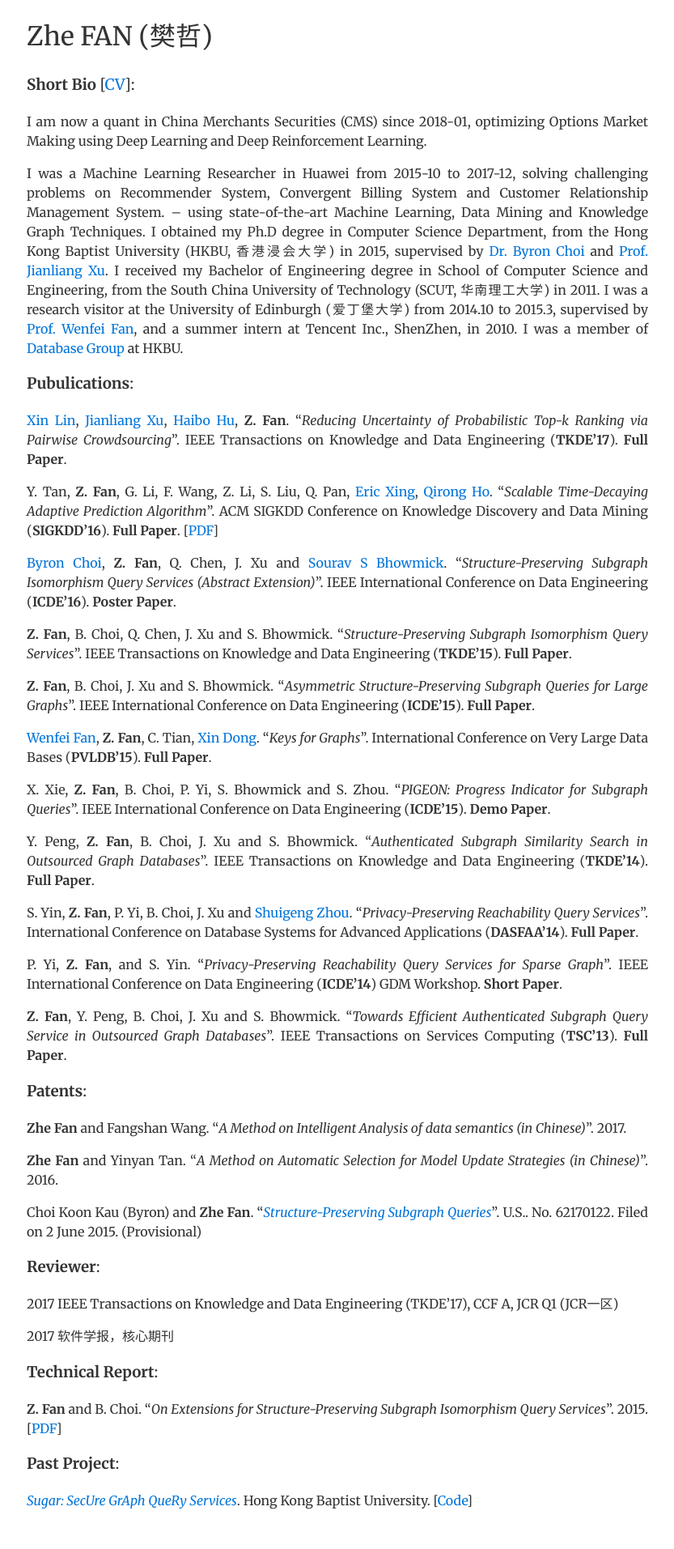
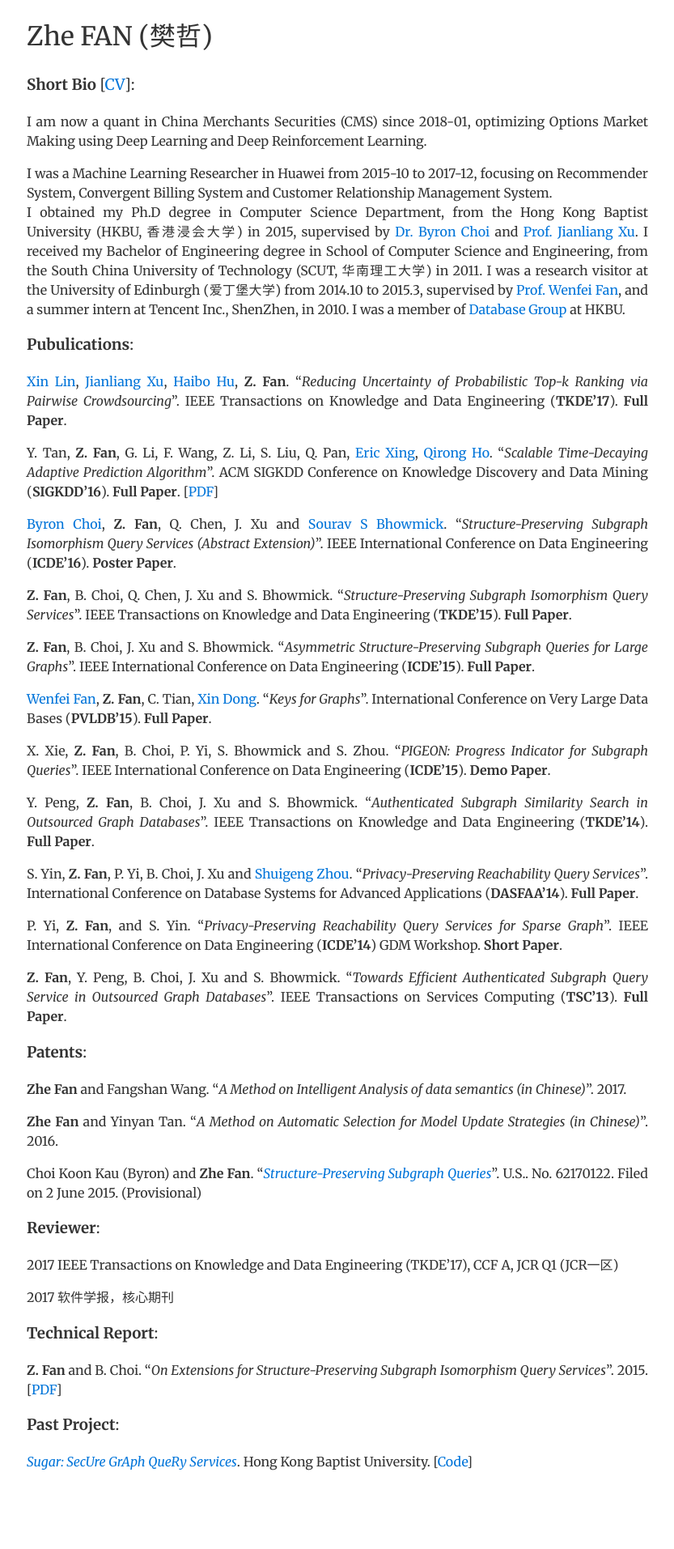
Before and after one commit to fanzhe/fanzhe.github.io, a Jekyll site: the page built from index.md, in a window 1280 px wide. Shown: the whole page at 81% size, without its empty margins (223-1056 px from the left). Built offline with Jekyll 4.4.1, drawn with Linux system fonts in a browser that asks for light colours; our own code applies the rules of GitHub Pages for plain Markdown files; after the commit the page ends 1865 px from its top, so only the background shows below that.

Commit message:
Update index.md

```diff
--- a/index.md
+++ b/index.md
@@ -7,8 +7,10 @@ layout:    page
 
 I am now a quant in China Merchants Securities (CMS) since 2018-01, optimizing Options Market Making using Deep Learning and Deep Reinforcement Learning.
 
-I was a Machine Learning Researcher in Huawei from 2015-10 to 2017-12, solving challenging problems on Recommender System, Convergent Billing System and Customer Relationship Management System.
--- using state-of-the-art Machine Learning, Data Mining and Knowledge Graph Techniques.
+I was a Machine Learning Researcher in Huawei from 2015-10 to 2017-12, focusing on Recommender System, Convergent Billing System and Customer Relationship Management System.
+<!--
+using state-of-the-art Machine Learning, Data Mining and Knowledge Graph Techniques.
+-->
 I obtained my Ph.D degree in Computer Science Department, from the Hong Kong Baptist University (HKBU, 香港浸会大学) in 2015,
 supervised by [Dr. Byron Choi](http://www.comp.hkbu.edu.hk/~bchoi/) and [Prof. Jianliang Xu](http://www.comp.hkbu.edu.hk/~xujl/).
 I received my Bachelor of Engineering degree in School of Computer Science and Engineering, from the South China University of Technology (SCUT, 华南理工大学) in 2011.
```
